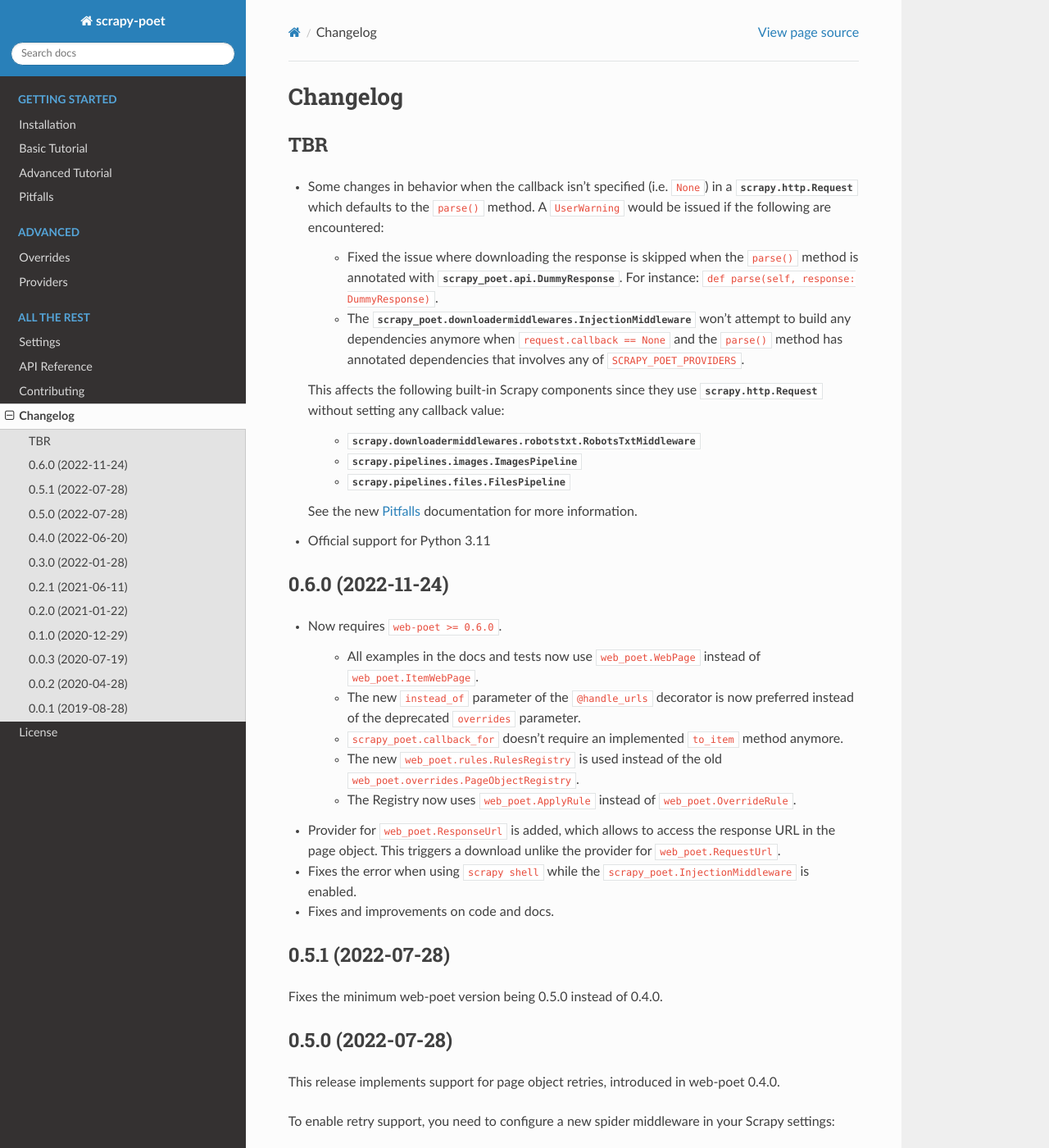
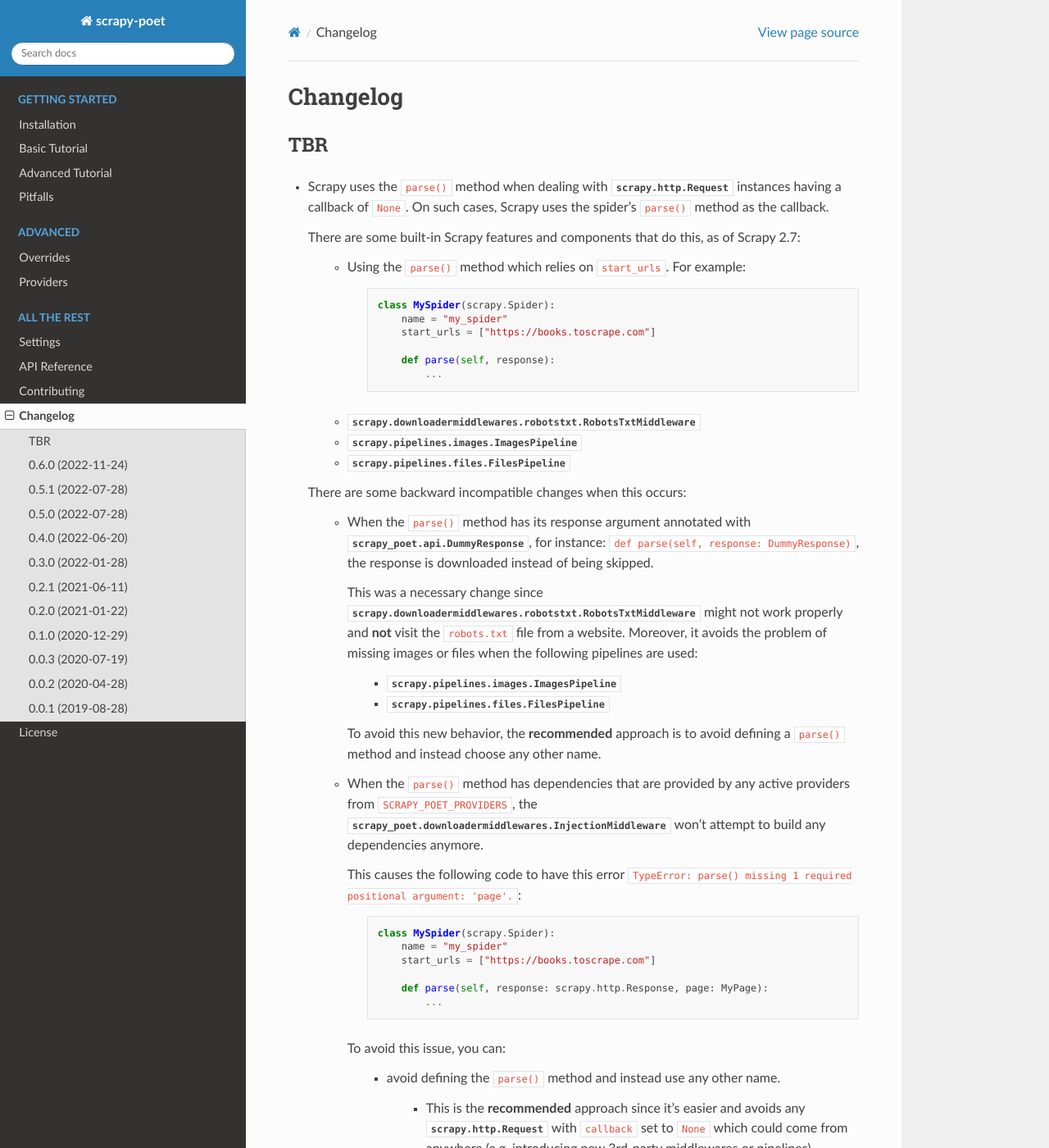
Before and after one commit to scrapinghub/scrapy-poet, a Sphinx documentation site: the page built from docs/changelog.rst, in a window 1280 px wide and 1400 px high. Shown: the whole window at 82% size. Built offline with Sphinx 7.4.7 and the Read the Docs theme 2.0.0, drawn with Linux system fonts in a browser that asks for light colours; some of the changed text lies outside the part shown.

Commit message:
improve docs and CHANGELOG

```diff
--- a/CHANGELOG.rst
+++ b/CHANGELOG.rst
@@ -5,24 +5,79 @@
 TBR
 ---
 
-* Some changes in behavior when the callback isn't specified (i.e. ``None``) in
-  a :class:`scrapy.http.Request` which defaults to the ``parse()`` method. A
-  ``UserWarning`` would be issued if the following are encountered:
+* Scrapy uses the ``parse()`` method when dealing with :class:`scrapy.http.Request`
+  instances having a callback of ``None``. On such cases, Scrapy uses the spider's
+  ``parse()`` method as the callback.
 
-    * Fixed the issue where downloading the response is skipped when the
-      ``parse()`` method is annotated with :class:`scrapy_poet.api.DummyResponse`.
-      For instance: ``def parse(self, response: DummyResponse)``.
-    * The :class:`scrapy_poet.downloadermiddlewares.InjectionMiddleware` won't
-      attempt to build any dependencies anymore when ``request.callback == None``
-      and the ``parse()`` method has annotated dependencies that involves any of
-      ``SCRAPY_POET_PROVIDERS``.
+  There are some built-in Scrapy features and components that do this, as of
+  Scrapy 2.7:
 
-  This affects the following built-in Scrapy components since they use
-  :class:`scrapy.http.Request` without setting any callback value:
+    * Using the ``parse()`` method which relies on ``start_urls``. For example:
+
+        .. code-block:: python
+
+            class MySpider(scrapy.Spider):
+                name = "my_spider"
+                start_urls = ["https://books.toscrape.com"]
+
+                def parse(self, response):
+                    ...
 
     * :class:`scrapy.downloadermiddlewares.robotstxt.RobotsTxtMiddleware`
     * :class:`scrapy.pipelines.images.ImagesPipeline`
     * :class:`scrapy.pipelines.files.FilesPipeline`
+
+  There are some backward incompatible changes when this occurs:
+
+    * When the ``parse()`` method has its response argument annotated with
+      :class:`scrapy_poet.api.DummyResponse`, for instance:
+      ``def parse(self, response: DummyResponse)``, the response is downloaded
+      instead of being skipped.
+
+      This was a necessary change since
+      :class:`scrapy.downloadermiddlewares.robotstxt.RobotsTxtMiddleware` might
+      not work properly and **not** visit the ``robots.txt`` file from a website.
+      Moreover, it avoids the problem of missing images or files when the following
+      pipelines are used:
+
+        * :class:`scrapy.pipelines.images.ImagesPipeline`
+        * :class:`scrapy.pipelines.files.FilesPipeline`
+
+      To avoid this new behavior, the **recommended** approach is to avoid
+      defining a ``parse()`` method and instead choose any other name.
+
+    * When the ``parse()`` method has dependencies that are provided by
+      any active providers from ``SCRAPY_POET_PROVIDERS``, the
+      :class:`scrapy_poet.downloadermiddlewares.InjectionMiddleware` won't
+      attempt to build any dependencies anymore.
+
+      This causes the following code to have this error ``TypeError: parse()
+      missing 1 required positional argument: 'page'.``:
+
+        .. code-block:: python
+
+            class MySpider(scrapy.Spider):
+                name = "my_spider"
+                start_urls = ["https://books.toscrape.com"]
+
+                def parse(self, response: scrapy.http.Response, page: MyPage):
+                    ...
+
+      To avoid this issue, you can:
+
+        * avoid defining the ``parse()`` method and instead use any other name.
+
+            * This is the **recommended** approach since it's easier and avoids
+              any :class:`scrapy.http.Request` with ``callback`` set to ``None``
+              which could come from anywhere (e.g. introducing new 3rd-party
+              middlewares or pipelines).
+
+        * ensure that all your :class:`scrapy.http.Request` has a ``callback``
+          **not** set to ``None``.
+        * avoid dependencies fulfilled by ``SCRAPY_POET_PROVIDERS`` in the
+          ``parse()`` method.
+
+  A ``UserWarning`` would be issued if the above scenarios are encountered.
 
   See the new :ref:`pitfalls` documentation for more information.
 
```
Also changed, not shown: docs/intro/pitfalls.rst (+5 -19 lines).
